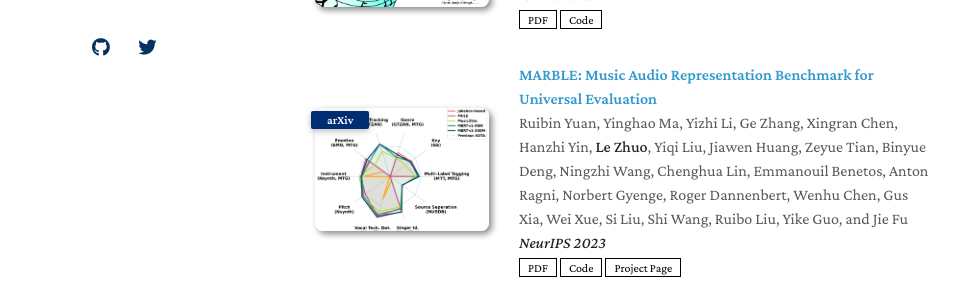
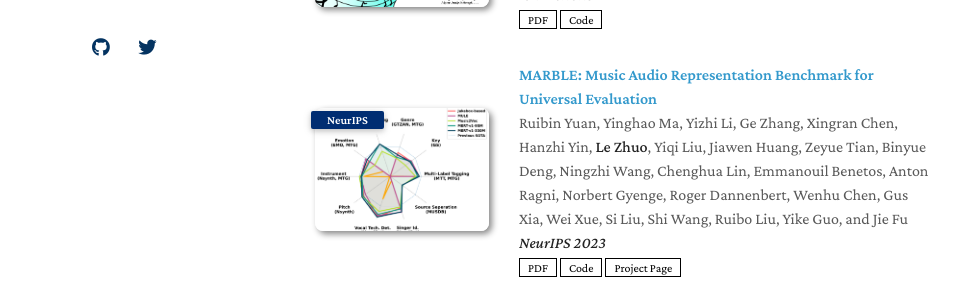
Before and after one commit to zhuole1025/zhuole1025.github.io, a Jekyll site: the page built from index.md, in a window 1280 px wide and 900 px high, scrolled down 851 px. Shown: the part 393-693 px from the top of the window, without its empty margins (175-1136 px from the left). Built offline with Jekyll 4.4.1, drawn with Linux system fonts in a browser that asks for light colours; nearby versions of some CDN libraries; a style sheet for code colours, icons or effects is not loaded; our own code applies the rules of GitHub Pages for plain Markdown files.

Commit message:
Update NeurIPS paper

```diff
--- a/_includes/publications.md
+++ b/_includes/publications.md
@@ -85,7 +85,7 @@
 
   <div class="col-sm-3 abbr" style="position: relative;padding-right: 15px;padding-left: 15px;">
     <img src="assets/img/neurips23.png" class="teaser img-fluid z-depth-1">
-    <abbr class="badge">arXiv</abbr>
+    <abbr class="badge">NeurIPS</abbr>
   </div>
 
   <div class="col-sm-9" style="position: relative;padding-right: 15px;padding-left: 20px;">
```
